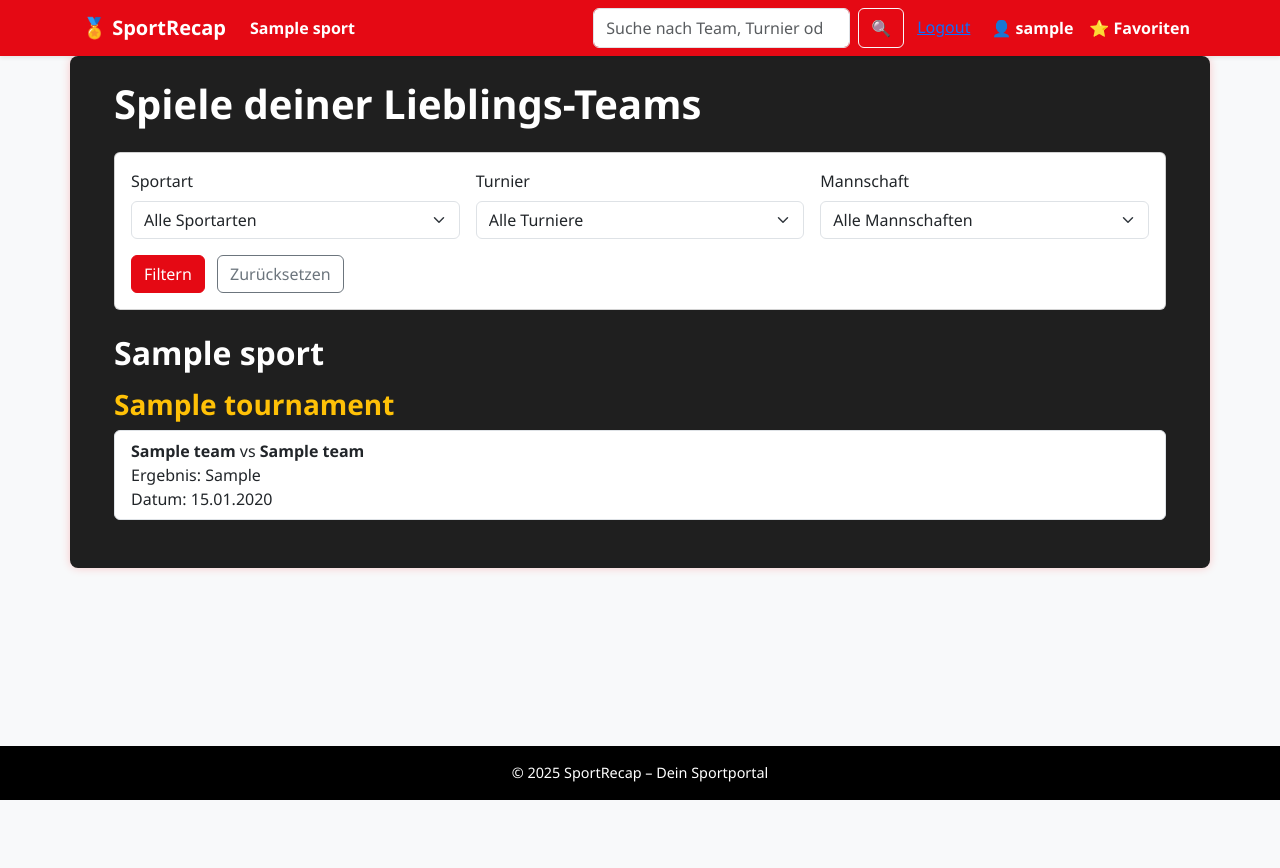
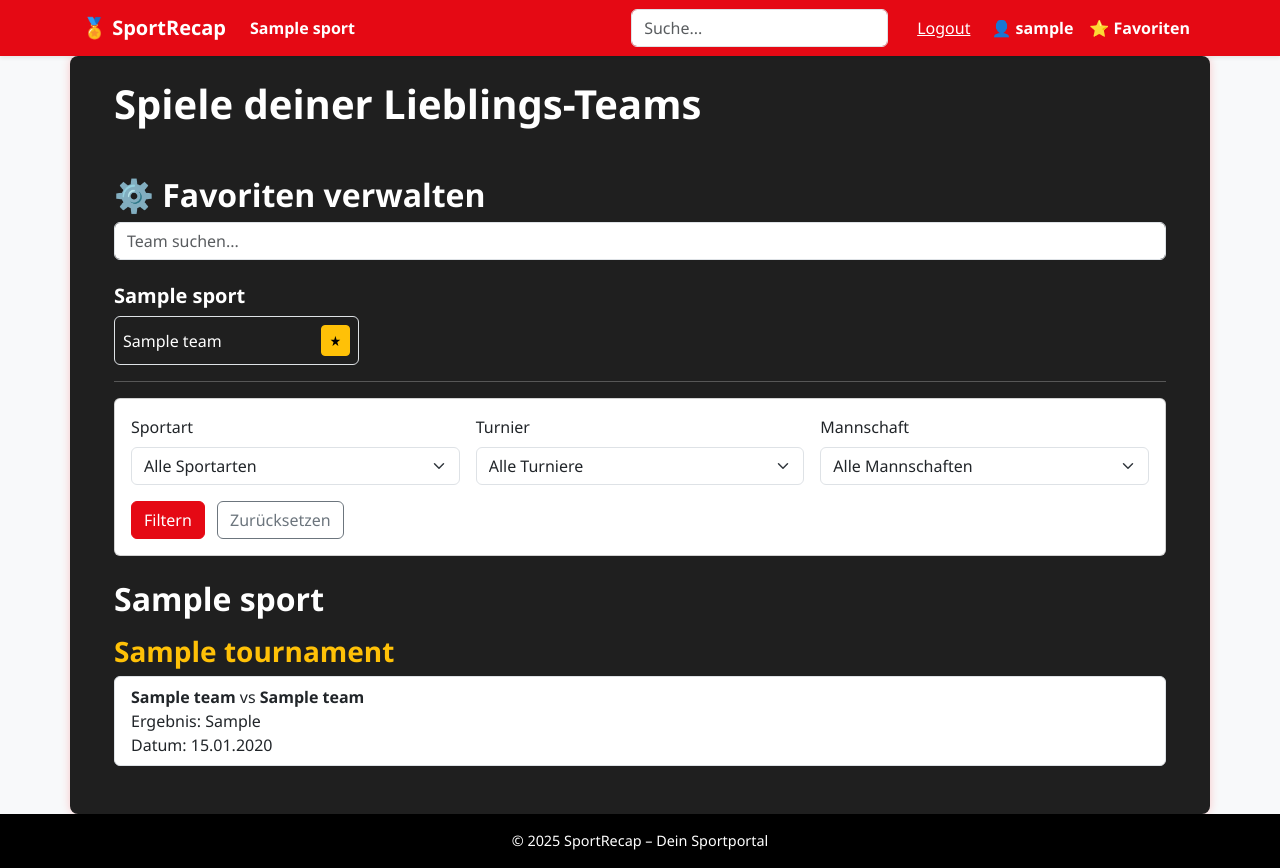
Before and after one commit to Simon3107/sportsrecap, a Django app: page /favoriten/ in a window 1280 px wide. Before the commit the page ends 800 px from the top, so only its background shows below. Run offline with Django 5.2, Linux system fonts and the light colour scheme; a user stored in the database is signed in; tables that the repository leaves empty hold one stand-in row (values such as "Sample post"); parts of the project's set-up code (start-up, migrations or seed data) failed here and were passed over.

Commit message:
WIP: Änderungen an Favoritenansicht und Base-Template

```diff
--- a/core/templates/base.html
+++ b/core/templates/base.html
@@ -25,23 +25,25 @@
         </li>
         {% endfor %}
       </ul>
-      <ul class="navbar-nav">
+
+      <ul class="navbar-nav align-items-center">
         {% if user.is_authenticated %}
-        <form method="get" action="{% url 'search' %}" class="d-flex ms-3" role="search">
-          <input class="form-control me-2" type="search" name="q" placeholder="Suche nach Team, Turnier oder Spiel..." aria-label="Suche">
-          <button class="btn btn-outline-light" type="submit">🔍</button>
-        </form>
+
+        <!-- 🔍 Live-Suchfeld -->
+        <li class="nav-item position-relative me-3" style="min-width: 250px;">
+          <input id="live-search" class="form-control" type="text" placeholder="Suche..." autocomplete="off">
+          <div id="search-results" class="list-group position-absolute w-100" style="top: 100%; z-index: 9999;"></div>
+        </li>
 
         <li class="nav-item">
           <form action="{% url 'logout' %}" method="post" style="display: inline;">
               {% csrf_token %}
-              <button type="submit" class="btn btn-link">Logout</button>
+              <button type="submit" class="btn btn-link text-white">Logout</button>
           </form>
         </li>
         <li class="nav-item">
           <a class="nav-link" href="{% url 'profile' %}">👤 {{ user.username }}</a>
         </li>
-
         <li class="nav-item">
           <a class="nav-link" href="{% url 'favorite_matches' %}">⭐ Favoriten</a>
         </li>
@@ -91,7 +93,6 @@
 </style>
 
 <script>
-// Sicherstellen, dass Notifications entfernt werden
 setTimeout(() => {
     document.querySelectorAll('.notification').forEach(el => el.remove());
 }, 3500);
@@ -109,5 +110,39 @@ setTimeout(() => {
 </footer>
 
 <script src="https://cdn.jsdelivr.net/npm/bootstrap@5.3.0/dist/js/bootstrap.bundle.min.js"></script>
+
+<!-- ✅ JavaScript für Live-Suche -->
+<script>
+document.addEventListener('DOMContentLoaded', function () {
+  const input = document.getElementById('live-search');
+  const results = document.getElementById('search-results');
+  let timer;
+
+  input.addEventListener('input', function () {
+    clearTimeout(timer);
+    const query = this.value.trim();
+
+    if (!query) {
+      results.innerHTML = '';
+      return;
+    }
+
+    timer = setTimeout(() => {
+      fetch(`/ajax/live-search/?q=${encodeURIComponent(query)}`)
+        .then(response => response.json())
+        .then(data => {
+          results.innerHTML = data.html;
+        });
+    }, 300);
+  });
+
+  document.addEventListener('click', function (e) {
+    if (!results.contains(e.target) && e.target !== input) {
+      results.innerHTML = '';
+    }
+  });
+});
+</script>
+
 </body>
 </html>
--- a/core/templates/favorite_matches.html
+++ b/core/templates/favorite_matches.html
@@ -1,58 +1,66 @@
 {% extends 'base.html' %}
-
 {% block title %}Meine Favoriten{% endblock %}
-
 {% block content %}
 <div class="container">
   <h1 class="mb-4">Spiele deiner Lieblings-Teams</h1>
+
+  <!-- 🔍 Favoriten-Suchfeld + Hinzufügen -->
+  <h2 class="mt-5">⚙️ Favoriten verwalten</h2>
+  <div class="mb-4">
+    <input type="text" id="team-search" class="form-control" placeholder="Team suchen...">
+  </div>
+
+  <div id="team-list">
+    {% for group in sports_with_teams %}
+      <h5 class="mt-4">{{ group.sport.name }}</h5>
+      <div class="row mb-3">
+        {% for team in group.teams %}
+          <div class="col-md-3 team-item" data-name="{{ team.name|lower }}">
+            <div class="d-flex align-items-center justify-content-between border p-2 rounded">
+              <span>{{ team.name }}</span>
+              <button class="btn btn-sm {% if team.id in favorite_ids %}btn-warning{% else %}btn-outline-secondary{% endif %} toggle-fav" data-team-id="{{ team.id }}">
+                {% if team.id in favorite_ids %}★{% else %}+{% endif %}
+              </button>
+            </div>
+          </div>
+        {% endfor %}
+      </div>
+    {% endfor %}
+  </div>
+
+  <hr>
 
   <!-- Filter-Formular -->
   <div class="card mb-4">
     <div class="card-body">
       <form method="get" class="row g-3">
-        <!-- Sport-Filter -->
         <div class="col-md-4">
           <label for="sport" class="form-label">Sportart</label>
           <select name="sport" id="sport" class="form-select">
             <option value="">Alle Sportarten</option>
             {% for sport in all_sports %}
-              <option value="{{ sport.id }}"
-                {% if selected_sport == sport.id %}selected{% endif %}>
-                {{ sport.name }}
-              </option>
+              <option value="{{ sport.id }}" {% if selected_sport == sport.id %}selected{% endif %}>{{ sport.name }}</option>
             {% endfor %}
           </select>
         </div>
-
-        <!-- Turnier-Filter -->
         <div class="col-md-4">
           <label for="tournament" class="form-label">Turnier</label>
           <select name="tournament" id="tournament" class="form-select">
             <option value="">Alle Turniere</option>
             {% for tournament in all_tournaments %}
-              <option value="{{ tournament.id }}"
-                {% if selected_tournament == tournament.id %}selected{% endif %}>
-                {{ tournament.name }}
-              </option>
+              <option value="{{ tournament.id }}" {% if selected_tournament == tournament.id %}selected{% endif %}>{{ tournament.name }}</option>
             {% endfor %}
           </select>
         </div>
-
-        <!-- Team-Filter -->
         <div class="col-md-4">
           <label for="team" class="form-label">Mannschaft</label>
           <select name="team" id="team" class="form-select">
             <option value="">Alle Mannschaften</option>
             {% for team in all_teams %}
-              <option value="{{ team.id }}"
-                {% if selected_team == team.id %}selected{% endif %}>
-                {{ team.name }}
-              </option>
+              <option value="{{ team.id }}" {% if selected_team == team.id %}selected{% endif %}>{{ team.name }}</option>
             {% endfor %}
           </select>
         </div>
-
-        <!-- Buttons -->
         <div class="col-12">
           <button type="submit" class="btn btn-primary">Filtern</button>
           <a href="{% url 'favorite_matches' %}" class="btn btn-outline-secondary ms-2">Zurücksetzen</a>
@@ -65,15 +73,13 @@
   {% if sports_data %}
     {% for sport_data in sports_data %}
       <h2 class="mt-4">{{ sport_data.sport.name }}</h2>
-
       {% for tournament, matches in sport_data.tournaments.items %}
         <h3 class="text-warning mt-3">{{ tournament.name }}</h3>
-
         <ul class="list-group mb-4">
           {% for match in matches %}
             <a href="{% url 'match_detail' match.id %}" class="list-group-item list-group-item-action">
-              <strong>{{ match.team1.name }}</strong> vs <strong>{{ match.team2.name }}</strong> <br>
-              Ergebnis: {{ match.score }} <br>
+              <strong>{{ match.team1.name }}</strong> vs <strong>{{ match.team2.name }}</strong><br>
+              Ergebnis: {{ match.score }}<br>
               Datum: {{ match.match_date|date:"d.m.Y" }}
             </a>
           {% endfor %}
@@ -91,31 +97,45 @@
   {% endif %}
 </div>
 
-<!-- JavaScript für dynamische Filter -->
 <script>
-$(document).ready(function() {
-  // Turnier-Filter basierend auf Sportart aktualisieren
-  $('#sport').change(function() {
-    const sportId = $(this).val();
-    if (sportId) {
-      $.get(`/ajax/load-tournaments/?sport_id=${sportId}`, function(data) {
-        $('#tournament').html('<option value="">Alle Turniere</option>' + data);
-      });
-    } else {
-      $('#tournament').html('<option value="">Alle Turniere</option>');
-    }
+document.addEventListener('DOMContentLoaded', function () {
+  const searchInput = document.getElementById('team-search');
+  const teamItems = document.querySelectorAll('.team-item');
+
+  searchInput.addEventListener('input', function () {
+    const query = this.value.toLowerCase();
+    teamItems.forEach(item => {
+      const name = item.dataset.name;
+      item.style.display = name.includes(query) ? 'block' : 'none';
+    });
   });
 
-  // Team-Filter basierend auf Sportart aktualisieren
-  $('#sport').change(function() {
-    const sportId = $(this).val();
-    if (sportId) {
-      $.get(`/ajax/load-teams/?sport_id=${sportId}`, function(data) {
-        $('#team').html('<option value="">Alle Mannschaften</option>' + data);
+  document.querySelectorAll('.toggle-fav').forEach(button => {
+    button.addEventListener('click', function () {
+      const teamId = this.dataset.teamId;
+      fetch(`/favorit/${teamId}/`, {
+        method: 'POST',
+        headers: {
+          'X-CSRFToken': '{{ csrf_token }}',
+          'X-Requested-With': 'XMLHttpRequest'
+        }
+      })
+      .then(response => response.json())
+      .then(data => {
+        if (data.status === 'added') {
+          this.classList.remove('btn-outline-secondary');
+          this.classList.add('btn-warning');
+          this.textContent = '★';
+        } else {
+          this.classList.remove('btn-warning');
+          this.classList.add('btn-outline-secondary');
+          this.textContent = '+';
+        }
+
+        // 🔄 Seite neuladen, damit Spiele neu gerendert werden
+        location.reload();
       });
-    } else {
-      $('#team').html('<option value="">Alle Mannschaften</option>');
-    }
+    });
   });
 });
 </script>
--- a/core/urls.py
+++ b/core/urls.py
@@ -21,5 +21,9 @@ urlpatterns = [
     path('favorit/<int:team_id>/', views.toggle_favorite, name='toggle_favorite'),
     path('favoriten/', views.favorite_matches, name='favorite_matches'),
     path('suche/', views.search, name='search'),
+    path('ajax/live-search/', views.ajax_live_search, name='ajax_live_search'),
+    path('favoriten/bearbeiten/', views.favorite_team_browser, name='favorite_team_browser'),
+
+
 
 ]
--- a/core/views.py
+++ b/core/views.py
@@ -7,6 +7,7 @@ from django.contrib.auth.views import LoginView, LogoutView
 from django.db.models import Q
 from collections import defaultdict
 from itertools import chain
+from django.template.loader import render_to_string
 
 from .models import (
     Sport,
@@ -221,21 +222,69 @@ def toggle_favorite(request, team_id):
 # ---------- Favoriten-Seite ----------
 @login_required
 def favorite_matches(request):
-    # Basisabfrage für favorisierte Teams des Users
-    favorite_teams = FavoriteTeam.objects.filter(
-        user=request.user
-    ).select_related('team__sport')
+    # Favorisierte Teams + IDs
+    favorite_teams = FavoriteTeam.objects.filter(user=request.user).select_related('team__sport')
+    favorite_ids = set(favorite_teams.values_list('team_id', flat=True))
 
-    # Filterparameter aus GET-Request
+    # Filterparameter
     sport_id = request.GET.get('sport')
     tournament_id = request.GET.get('tournament')
     team_id = request.GET.get('team')
 
-    # Matches der favorisierten Teams filtern
+    # Spiele mit favorisierten Teams
     matches = Match.objects.filter(
-        Q(team1__in=[ft.team.id for ft in favorite_teams]) |
-        Q(team2__in=[ft.team.id for ft in favorite_teams])
+        Q(team1__in=favorite_ids) | Q(team2__in=favorite_ids)
     )
+
+    if sport_id:
+        matches = matches.filter(sport_id=sport_id)
+    if tournament_id:
+        matches = matches.filter(tournament_id=tournament_id)
+    if team_id:
+        matches = matches.filter(Q(team1_id=team_id) | Q(team2_id=team_id))
+
+    # Sportarten, Teams und Turniere richtig filtern
+    all_sports = Sport.objects.all().order_by('name')
+    all_teams = Team.objects.select_related('sport').all()
+    all_tournaments = Tournament.objects.filter(
+        id__in=matches.values_list('tournament', flat=True).distinct()
+    )
+
+    # Favoritenlisten korrekt nach Sport gruppieren
+    sports_with_teams = []
+    for sport in all_sports:
+        teams_in_sport = all_teams.filter(sport=sport)
+        sports_with_teams.append({
+            'sport': sport,
+            'teams': teams_in_sport
+        })
+
+    # Gruppiere Matches nach Sport und Turnier
+    sports_data = []
+    for sport in all_sports:
+        sport_matches = matches.filter(sport=sport)
+        tournaments_data = defaultdict(list)
+        for match in sport_matches:
+            tournaments_data[match.tournament].append(match)
+        if sport_matches.exists():
+            sports_data.append({
+                'sport': sport,
+                'tournaments': dict(tournaments_data)
+            })
+
+    return render(request, 'favorite_matches.html', {
+        'sports_data': sports_data,
+        'all_sports': all_sports,
+        'all_tournaments': all_tournaments,
+        'all_teams': all_teams,
+        'sports_with_teams': sports_with_teams,
+        'favorite_ids': favorite_ids,
+        'selected_sport': int(sport_id) if sport_id else None,
+        'selected_tournament': int(tournament_id) if tournament_id else None,
+        'selected_team': int(team_id) if team_id else None,
+    })
+
+
 
     # Filter anwenden
     if sport_id:
@@ -317,3 +366,46 @@ def search(request):
         'tournaments': matching_tournaments,
         'matches': matches,
     })
+
+@login_required
+def ajax_live_search(request):
+    query = request.GET.get("q", "").strip()
+    if not query:
+        return JsonResponse({'html': ''})
+
+    matches = Match.objects.filter(
+        Q(team1__name__icontains=query) |
+        Q(team2__name__icontains=query) |
+        Q(tournament__name__icontains=query)
+    ).order_by('-match_date')[:5]
+
+    teams = Team.objects.filter(name__icontains=query)[:5]
+    tournaments = Tournament.objects.filter(name__icontains=query)[:5]
+
+    html = render_to_string("includes/search_suggestions.html", {
+        "matches": matches,
+        "teams": teams,
+        "tournaments": tournaments
+    })
+
+    return JsonResponse({"html": html})
+
+
+@login_required
+def favorite_team_browser(request):
+    sports = Sport.objects.all()
+    favorite_ids = set(FavoriteTeam.objects.filter(user=request.user).values_list('team_id', flat=True))
+
+    sports_with_teams = []
+    for sport in sports:
+        teams = Team.objects.filter(sport=sport)
+        sports_with_teams.append({
+            'name': sport.name,
+            'teams': teams,
+            'id': sport.id,
+        })
+
+    return render(request, 'core/favorite_team_browser.html', {
+        'sports': sports_with_teams,
+        'favorite_ids': favorite_ids,
+    })
```
Also changed, not shown: core/templates/favorite_team_browser.html (added, +74 -0 lines), core/templates/includes/search_suggestions.html (added, +29 -0 lines).
